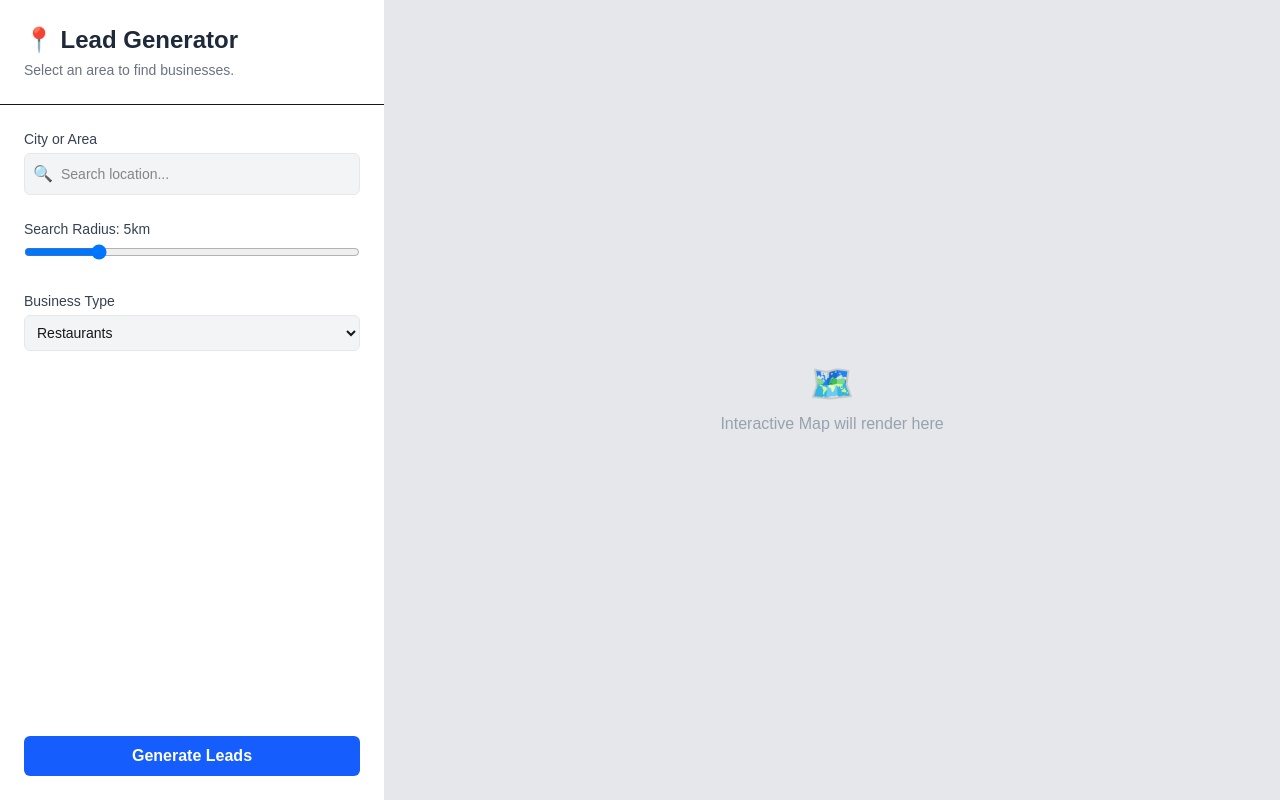
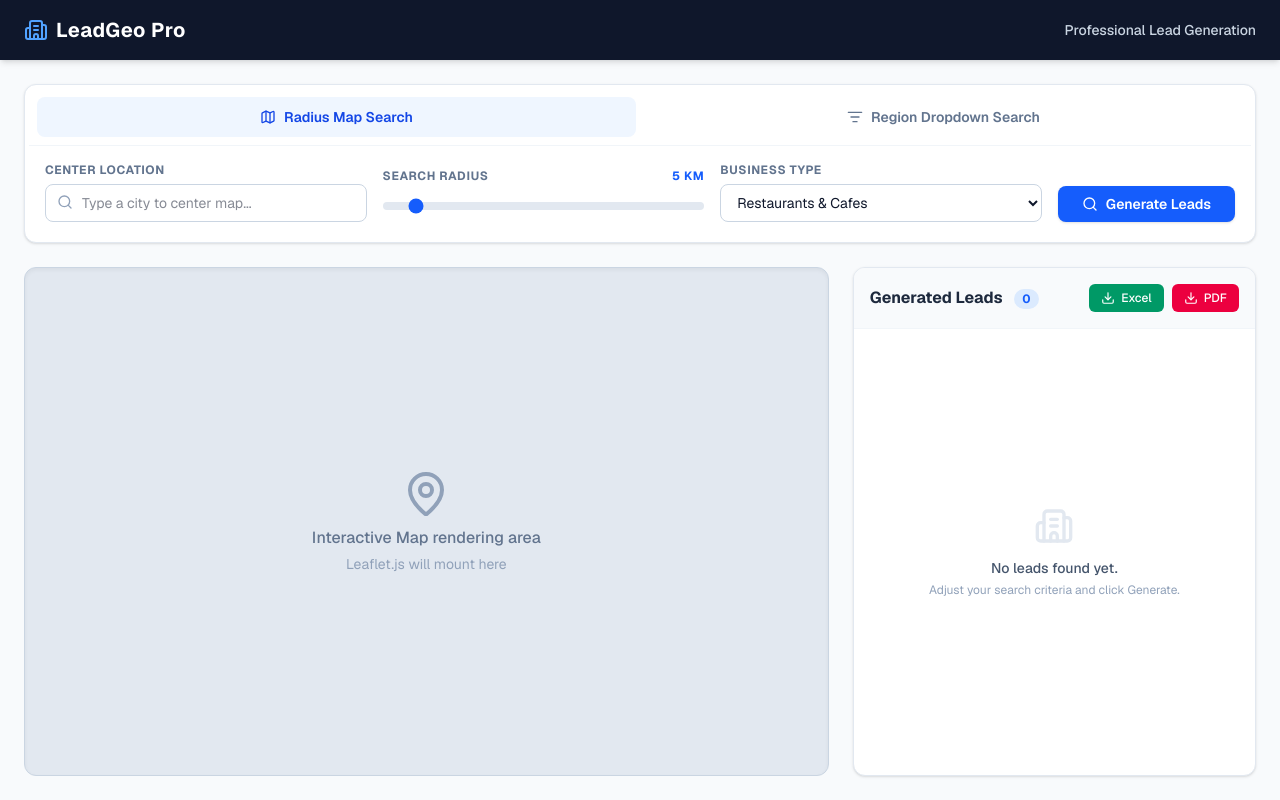
Before and after one commit to PramodikaDulanja/map-lead-generator, a Next.js app in the folder frontend/: page / in a window 1280 px wide. Built offline with nearby package versions, Linux system fonts and the light colour scheme.

Commit message:
Add main filtering option

```diff
--- a/frontend/app/page.tsx
+++ b/frontend/app/page.tsx
@@ -1,73 +1,180 @@
+"use client";
+
+import { useState } from "react";
+import {
+  MapPin,
+  Search,
+  Download,
+  Building2,
+  Map as MapIcon,
+  ListFilter
+} from "lucide-react";
+
 export default function Home() {
+  const [searchMode, setSearchMode] = useState<"map" | "region">("map");
+
   return (
-    <div className="flex h-screen bg-gray-50">
-      {/* Sidebar Controls */}
-      <aside className="w-96 bg-white shadow-lg flex flex-col">
-        <div className="p-6 border-b">
-          <h1 className="text-2xl font-bold text-gray-800 flex items-center gap-2">
-            📍 Lead Generator
-          </h1>
-          <p className="text-sm text-gray-500 mt-1">Select an area to find businesses.</p>
+    <div className="flex flex-col h-screen bg-slate-50 font-sans">
+
+      {/* Top Navigation Bar */}
+      <nav className="bg-slate-900 text-white px-6 py-4 flex items-center justify-between shadow-md z-10">
+        <div className="flex items-center gap-2">
+          <Building2 className="text-blue-400 w-6 h-6" />
+          <h1 className="text-xl font-bold tracking-wide">LeadGeo Pro</h1>
+        </div>
+        <div className="text-sm font-medium text-slate-300">
+          Professional Lead Generation
+        </div>
+      </nav>
+
+      {/* Main Workspace */}
+      <div className="flex-1 flex flex-col p-6 gap-6 overflow-hidden">
+
+        {/* Search Controls Card */}
+        <div className="bg-white rounded-xl shadow-sm border border-slate-200 p-1">
+
+          {/* Toggle Tabs */}
+          <div className="flex border-b border-slate-100 p-2 gap-2">
+            <button
+              onClick={() => setSearchMode("map")}
+              className={`flex-1 flex justify-center items-center gap-2 py-2.5 text-sm font-semibold rounded-lg transition-colors ${
+                searchMode === "map"
+                  ? "bg-blue-50 text-blue-700"
+                  : "text-slate-500 hover:bg-slate-50 hover:text-slate-700"
+              }`}
+            >
+              <MapIcon className="w-4 h-4" />
+              Radius Map Search
+            </button>
+            <button
+              onClick={() => setSearchMode("region")}
+              className={`flex-1 flex justify-center items-center gap-2 py-2.5 text-sm font-semibold rounded-lg transition-colors ${
+                searchMode === "region"
+                  ? "bg-blue-50 text-blue-700"
+                  : "text-slate-500 hover:bg-slate-50 hover:text-slate-700"
+              }`}
+            >
+              <ListFilter className="w-4 h-4" />
+              Region Dropdown Search
+            </button>
           </div>
 
-        <div className="p-6 flex-1 flex flex-col gap-6">
-          <div>
-            <label className="block text-sm font-medium text-gray-700 mb-1">City or Area</label>
-            <div className="flex bg-gray-100 p-2 rounded-md border border-gray-200">
-              <span className="text-gray-400 mr-2">🔍</span>
+          {/* Input Fields Area */}
+          <div className="p-4 flex flex-wrap items-end gap-4">
+
+            {/* CONDITIONAL RENDER: Map Search Fields */}
+            {searchMode === "map" && (
+              <>
+                <div className="flex-1 min-w-[200px]">
+                  <label className="block text-xs font-bold text-slate-500 uppercase tracking-wider mb-1.5">Center Location</label>
+                  <div className="relative">
+                    <Search className="absolute left-3 top-2.5 text-slate-400 w-4 h-4" />
                     <input
                       type="text"
-                placeholder="Search location..."
-                className="bg-transparent outline-none w-full text-sm"
+                      placeholder="Type a city to center map..."
+                      className="w-full bg-white border border-slate-300 text-slate-900 rounded-lg pl-9 pr-3 py-2 text-sm focus:outline-none focus:border-blue-500 focus:ring-1 focus:ring-blue-500 transition-all"
                     />
                   </div>
                 </div>
+                <div className="flex-1 min-w-[200px]">
+                  <label className="block text-xs font-bold text-slate-500 uppercase tracking-wider mb-1.5 flex justify-between">
+                    <span>Search Radius</span>
+                    <span className="text-blue-600">5 km</span>
+                  </label>
+                  <input
+                    type="range"
+                    min="1"
+                    max="50"
+                    defaultValue="5"
+                    className="w-full h-2 bg-slate-200 rounded-lg appearance-none cursor-pointer accent-blue-600 my-3"
+                  />
+                </div>
+              </>
+            )}
 
-          <div>
-            <label className="block text-sm font-medium text-gray-700 mb-1">Search Radius: 5km</label>
-            <input type="range" min="1" max="20" defaultValue="5" className="w-full" />
+            {/* CONDITIONAL RENDER: Region Search Fields */}
+            {searchMode === "region" && (
+              <>
+                <div className="flex-1 min-w-[150px]">
+                  <label className="block text-xs font-bold text-slate-500 uppercase tracking-wider mb-1.5">Province</label>
+                  <select className="w-full bg-white border border-slate-300 text-slate-900 rounded-lg px-3 py-2 text-sm focus:outline-none focus:border-blue-500 focus:ring-1 focus:ring-blue-500">
+                    <option value="">Select Province...</option>
+                    <option>Western Province</option>
+                    <option>Sabaragamuwa</option>
+                    <option>Central Province</option>
+                  </select>
                 </div>
+                <div className="flex-1 min-w-[150px]">
+                  <label className="block text-xs font-bold text-slate-500 uppercase tracking-wider mb-1.5">District</label>
+                  <select className="w-full bg-white border border-slate-300 text-slate-900 rounded-lg px-3 py-2 text-sm focus:outline-none focus:border-blue-500 focus:ring-1 focus:ring-blue-500">
+                    <option value="">Select District...</option>
+                    <option>Colombo</option>
+                    <option>Ratnapura</option>
+                    <option>Kandy</option>
+                  </select>
+                </div>
+                <div className="flex-1 min-w-[150px]">
+                  <label className="block text-xs font-bold text-slate-500 uppercase tracking-wider mb-1.5">City</label>
+                  <select className="w-full bg-white border border-slate-300 text-slate-900 rounded-lg px-3 py-2 text-sm focus:outline-none focus:border-blue-500 focus:ring-1 focus:ring-blue-500">
+                    <option value="">Select City...</option>
+                    <option>Balangoda</option>
+                    <option>Colombo 03</option>
+                  </select>
+                </div>
+              </>
+            )}
 
-          <div>
-            <label className="block text-sm font-medium text-gray-700 mb-1">Business Type</label>
-            <select className="w-full p-2 bg-gray-100 border border-gray-200 rounded-md text-sm outline-none">
-              <option>Restaurants</option>
-              <option>Coffee Shops</option>
-              <option>Retail Stores</option>
-              <option>IT Companies</option>
+            {/* ALWAYS RENDERED: Business Category & Submit */}
+            <div className="flex-1 min-w-[200px]">
+              <label className="block text-xs font-bold text-slate-500 uppercase tracking-wider mb-1.5">Business Type</label>
+              <select className="w-full bg-white border border-slate-300 text-slate-900 rounded-lg px-3 py-2 text-sm focus:outline-none focus:border-blue-500 focus:ring-1 focus:ring-blue-500">
+                <option>Restaurants & Cafes</option>
+                <option>IT & Software Companies</option>
+                <option>Retail & Grocery</option>
+                <option>Healthcare & Clinics</option>
               </select>
             </div>
 
-          <button className="w-full bg-blue-600 hover:bg-blue-700 text-white font-semibold py-2 rounded-md transition-colors mt-auto">
+            <button className="bg-blue-600 hover:bg-blue-700 text-white font-semibold py-2 px-6 rounded-lg text-sm transition-colors shadow-sm flex items-center gap-2">
+              <Search className="w-4 h-4" />
               Generate Leads
             </button>
           </div>
-      </aside>
+        </div>
 
-      {/* Main Content Area */}
-      <main className="flex-1 flex flex-col relative">
-        <div className="flex-1 bg-gray-200 relative">
-          <div className="absolute inset-0 flex items-center justify-center text-gray-400 flex-col">
-            <span className="text-4xl mb-2">🗺️</span>
-            <p>Interactive Map will render here</p>
+        {/* Map and Table Area */}
+        <div className="flex-1 flex gap-6 min-h-0">
+
+          {/* Map Section */}
+          <div className="flex-[2] bg-slate-200 rounded-xl border border-slate-300 relative overflow-hidden flex items-center justify-center flex-col shadow-inner">
+             <MapPin className="text-slate-400 w-12 h-12 mb-2" />
+             <p className="text-slate-500 font-medium">Interactive Map rendering area</p>
+             <p className="text-slate-400 text-sm mt-1">Leaflet.js will mount here</p>
+          </div>
+
+          {/* Results Table Section */}
+          <div className="flex-1 bg-white rounded-xl border border-slate-200 shadow-sm flex flex-col overflow-hidden">
+            <div className="p-4 border-b border-slate-100 flex justify-between items-center bg-slate-50">
+              <h2 className="font-bold text-slate-800">Generated Leads <span className="text-blue-600 bg-blue-100 px-2 py-0.5 rounded-full text-xs ml-2">0</span></h2>
+              <div className="flex gap-2">
+                <button className="flex items-center gap-1.5 text-xs font-medium bg-emerald-600 hover:bg-emerald-700 text-white px-3 py-1.5 rounded-md transition-colors">
+                  <Download className="w-3.5 h-3.5" /> Excel
+                </button>
+                <button className="flex items-center gap-1.5 text-xs font-medium bg-rose-600 hover:bg-rose-700 text-white px-3 py-1.5 rounded-md transition-colors">
+                  <Download className="w-3.5 h-3.5" /> PDF
+                </button>
               </div>
             </div>
 
-        <div className="h-64 bg-white border-t p-4 overflow-y-auto hidden">
-          <div className="flex justify-between items-center mb-4">
-            <h2 className="font-semibold text-gray-800">Results (0)</h2>
-            <div className="flex gap-2">
-              <button className="text-sm bg-green-600 text-white px-3 py-1 rounded">
-                📥 Excel
-              </button>
-              <button className="text-sm bg-red-600 text-white px-3 py-1 rounded">
-                📥 PDF
-              </button>
+            <div className="flex-1 p-4 flex flex-col items-center justify-center text-center">
+              <Building2 className="w-10 h-10 text-slate-200 mb-3" />
+              <p className="text-sm font-medium text-slate-600">No leads found yet.</p>
+              <p className="text-xs text-slate-400 mt-1">Adjust your search criteria and click Generate.</p>
             </div>
           </div>
-          <p className="text-sm text-gray-500">No leads generated yet.</p>
+
         </div>
-      </main>
+      </div>
     </div>
   );
 }
```
Lines whose indentation alone changed are shown as unchanged.
